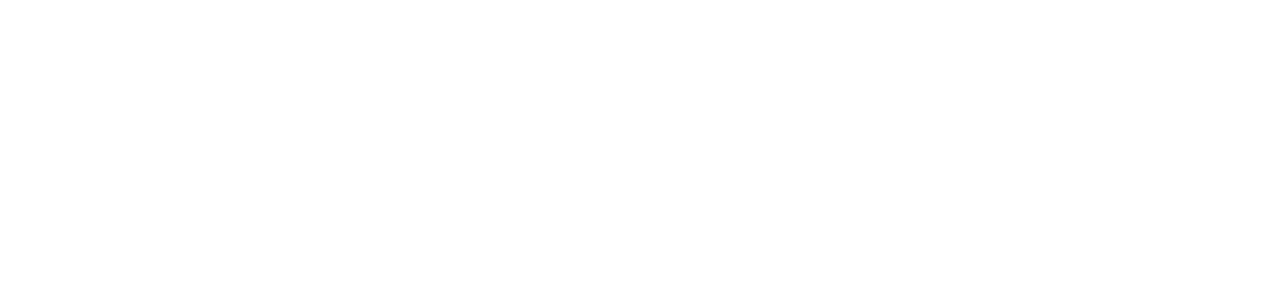
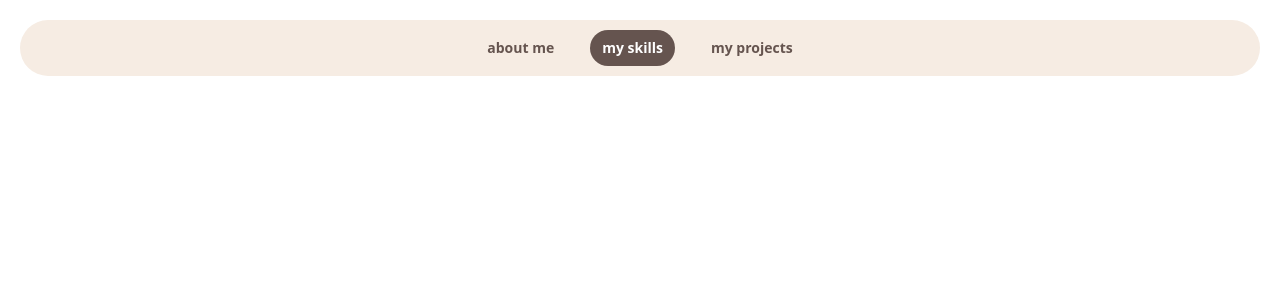
Before and after one commit to melika-ansarzadeh/profile-portfolio, a Next.js app: page / in a window 1280 px wide. Shown: the top 300 px of the page. Built offline with nearby package versions, Linux system fonts and the light colour scheme.

Commit message:
feat:create header component

```diff
--- a/src/app/globals.css
+++ b/src/app/globals.css
@@ -1 +1,8 @@
 @import "tailwindcss";
+
+@theme {
+  --color-custom-100: #f6ece3;
+  --color-custom-200: #b7a7a9;
+  --color-custom-300: #91766e;
+  --color-custom-400: #65544f
+}
--- a/src/app/layout.tsx
+++ b/src/app/layout.tsx
@@ -1,6 +1,8 @@
 import type { Metadata } from "next";
 import { Geist, Geist_Mono } from "next/font/google";
 import "./globals.css";
+import Header from '@/components/Layout/Header/Header';
+import Footer from '@/components/Layout/Footer/Footer';
 
 const geistSans = Geist({
   variable: "--font-geist-sans",
@@ -27,7 +29,9 @@
       <body
         className={`${geistSans.variable} ${geistMono.variable} antialiased`}
       >
+        <Header />
         {children}
+        <Footer />
       </body>
     </html>
   );
--- a/src/app/page.tsx
+++ b/src/app/page.tsx
@@ -1,6 +1,9 @@
+import Profile from '@/components/Profile/Profile';
+
 export default function Home() {
   return (
     <div>
+      <Profile />
     </div>
   );
 }
--- a/src/components/Constants/localization/localization.ts
+++ b/src/components/Constants/localization/localization.ts
@@ -0,0 +1,5 @@
+export const headerlocalization = {
+  aboutMe: 'about me',
+  mySkills: 'my skills',
+  myProjects: 'my projects',
+};
--- a/src/components/Layout/Footer/Footer.tsx
+++ b/src/components/Layout/Footer/Footer.tsx
@@ -0,0 +1,3 @@
+export default function Footer() {
+  return <div></div>;
+}
--- a/src/components/Layout/Header/Header.tsx
+++ b/src/components/Layout/Header/Header.tsx
@@ -0,0 +1,38 @@
+'use client';
+import { headerlocalization } from '@/components/Constants/localization/localization';
+import Link from 'next/link';
+import { usePathname } from 'next/navigation';
+
+export default function Header() {
+  const pathname = usePathname();
+  return (
+    <div>
+      <nav className="bg-custom-100 py-2.5 m-5 rounded-4xl flex gap-6 justify-center justify-items-center">
+        <Link
+          href=""
+          className={`text-custom-400 font-semibold py-2 px-3 text-sm rounded-4xl transition ${
+            pathname === '' ? 'bg-custom-400 text-white' : 'hover:bg-amber-700'
+          }`}
+        >
+          {headerlocalization.aboutMe}
+        </Link>
+        <Link
+          href=""
+          className={`text-custom-400 font-semibold py-2 px-3 text-sm rounded-4xl transition ${
+            pathname === '/' ? 'bg-custom-400 text-white' : 'hover:bg-amber-700'
+          }`}
+        >
+          {headerlocalization.mySkills}
+        </Link>
+        <Link
+          href=""
+          className={`text-custom-400 font-semibold py-2 px-3 text-sm rounded-4xl transition ${
+            pathname === '' ? 'bg-custom-400 text-white' : 'hover:bg-amber-700'
+          }`}
+        >
+          {headerlocalization.myProjects}
+        </Link>
+      </nav>
+    </div>
+  );
+}
--- a/src/components/Profile/Profile.tsx
+++ b/src/components/Profile/Profile.tsx
@@ -0,0 +1,3 @@
+export default function Profile() {
+  return <div></div>;
+}
```
